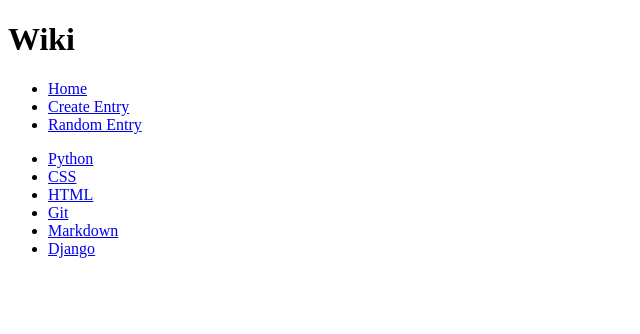
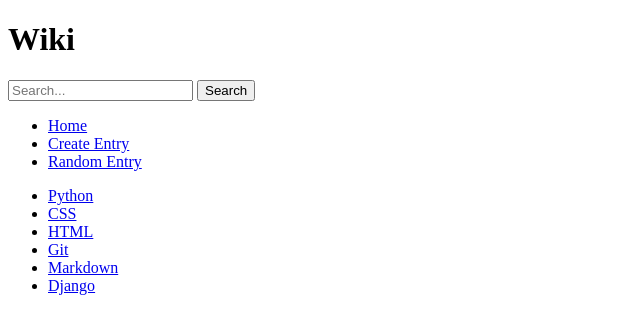
Before and after one commit to thrivingproject/wikipedia-clone, a Flask app: page / in a window 1280 px wide. Shown: the top 334 px of the page, without its empty margins (0-640 px from the left). Run offline with Flask 3, Linux system fonts and the light colour scheme.

Commit message:
feat: search

```diff
--- a/app.py
+++ b/app.py
@@ -76,5 +76,18 @@
     return redirect(f"/wiki/{random.choice(util.list_entries())}")
 
 
+@app.route("/search/")
+def search_view():
+    """
+    Render the search results; render entry detail view if exact match
+    """
+    query = request.args.get("query")
+    entries = util.list_entries()
+    results = [entry for entry in entries if query.lower() in entry.lower()]
+    if len(results) == 1 and results[0].lower() == query.lower():
+        return redirect(f"/wiki/{results[0]}")
+    return render_template("search_results.html", results=results)
+
+
 if __name__ == "__main__":
     app.run(debug=True)
--- a/templates/base.html
+++ b/templates/base.html
@@ -10,6 +10,10 @@
   <body>
     <header>
       <h1>Wiki</h1>
+      <form action="{{ url_for("search_view") }}" method="get">
+        <input type="text" name="query" placeholder="Search..." required />
+        <button type="submit">Search</button>
+      </form>
       <nav>
         <ul>
           <li>
```
Also changed, not shown: templates/search_results.html (added, +11 -0 lines).
